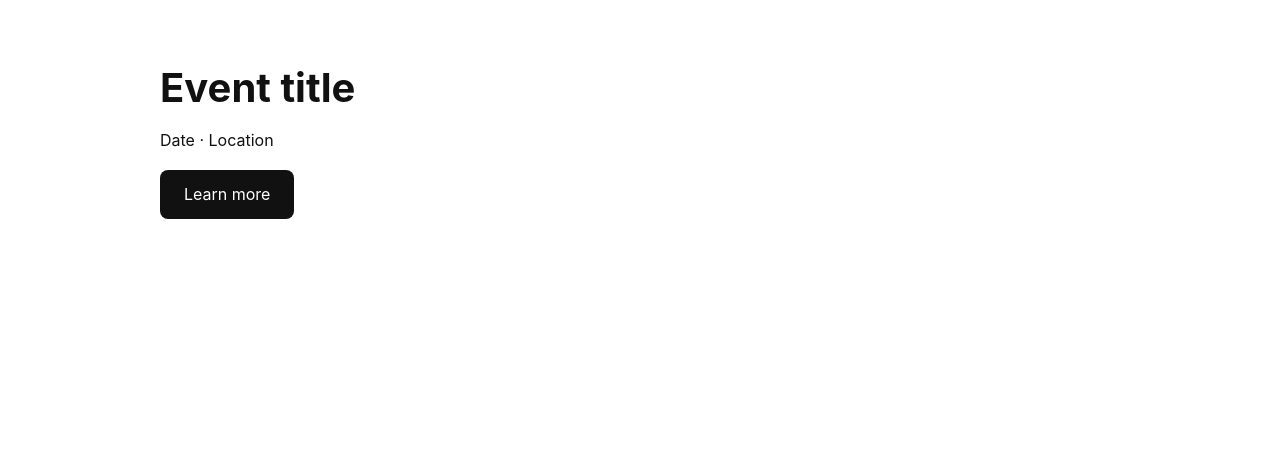
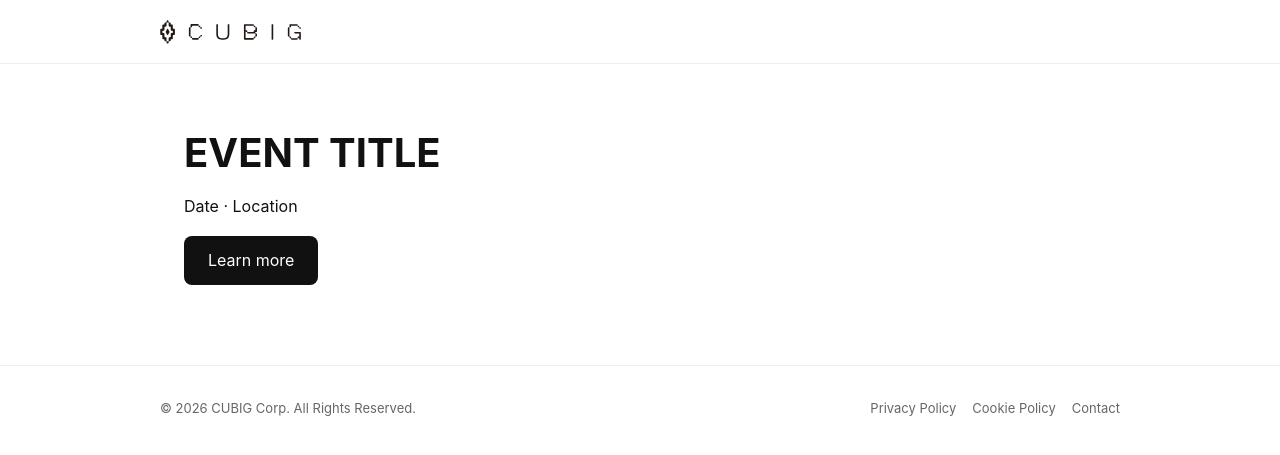
Before and after one commit to cubigcorp/events-pages, a plain HTML site: page _template/index.html in a window 1280 px wide. Drawn offline with Linux system fonts and the light colour scheme.

Commit message:
Template: checklist, sharing meta, favicon; shared header/footer

```diff
--- a/_template/index.html
+++ b/_template/index.html
@@ -1,39 +1,60 @@
 <!doctype html>
+<!--
+  새 페이지 시작 체크리스트
+  1. 이 파일을 '폴더이름/index.html' 로 복사 (폴더이름 = 영어 소문자·숫자·하이픈만, 곧 주소)
+  2. 아래에서 대문자로 된 자리표시를 모두 바꾸기: FOLDER-NAME, EVENT TITLE, ONE OR TWO SENTENCES
+  3. 한국어 페이지면 바로 아래 lang="en" 을 lang="ko" 로
+  4. 공유 미리보기 이미지(1200×630, og.png)를 같은 폴더에 올리기
+  5. 검색 노출·추적 코드는 마케팅팀이 처리 (①·⑤ 줄은 그대로 두기)
+-->
 <html lang="en">
 <head>
 <meta charset="utf-8">
 <meta name="viewport" content="width=device-width,initial-scale=1">
 
-<!-- ① 검색 노출: 기본은 검색 제외. 노출하려면 PR에 요청(마케팅 검토 후 이 줄 삭제) -->
+<!-- ① 검색 노출: 기본은 검색 제외. 노출하려면 PR에 요청(마케팅 검토 후 이 줄 삭제 + 아래 canonical 주석 해제) -->
 <meta name="robots" content="noindex">
+<!-- <link rel="canonical" href="https://events.cubig.ai/FOLDER-NAME/"> -->
 
 <!-- ② 브라우저 탭·검색 결과 제목 (60자 이내) -->
-<title>Event title | CUBIG</title>
+<title>EVENT TITLE | CUBIG</title>
 
 <!-- ③ 검색 결과·공유 미리보기 설명 (160자 이내) -->
-<meta name="description" content="One or two sentences about this event.">
+<meta name="description" content="ONE OR TWO SENTENCES about this event.">
 
-<!-- ④ 공유 미리보기(링크드인·슬랙 등). 폴더이름·이미지 파일명을 바꿔 주세요 -->
-<meta property="og:title" content="Event title | CUBIG">
-<meta property="og:description" content="One or two sentences about this event.">
-<meta property="og:image" content="https://events.cubig.ai/folder-name/og.png">
-<meta property="og:url" content="https://events.cubig.ai/folder-name/">
-<link rel="canonical" href="https://events.cubig.ai/folder-name/">
+<!-- ④ 공유 미리보기(링크드인·슬랙·X). 이미지 주소는 https:// 로 시작하는 전체 주소여야 합니다 -->
+<meta property="og:type" content="website">
+<meta property="og:site_name" content="CUBIG">
+<meta property="og:title" content="EVENT TITLE | CUBIG">
+<meta property="og:description" content="ONE OR TWO SENTENCES about this event.">
+<meta property="og:url" content="https://events.cubig.ai/FOLDER-NAME/">
+<meta property="og:image" content="https://events.cubig.ai/FOLDER-NAME/og.png">
+<meta name="twitter:card" content="summary_large_image">
+
+<!-- 브라우저 탭 아이콘 (CUBIG 공홈과 같은 것, 수정 불필요) -->
+<link rel="icon" href="https://cubig.ai/wp-content/themes/cubig/assets/images/logo/favicon.png" media="(prefers-color-scheme: light)">
+<link rel="icon" href="https://cubig.ai/wp-content/themes/cubig/assets/images/logo/favicon-dark.png" media="(prefers-color-scheme: dark)">
 
 <!-- ⑤ 추적 코드 자리: 마케팅팀이 넣습니다. 직접 추가·삭제하지 마세요 -->
 
+<!-- 공통 머리글(CUBIG 로고)·바닥글(정책 링크). 행사 디자인상 빼야 하면 이 줄만 지우세요 -->
+<script src="/assets/site-chrome.js" defer></script>
+
 <style>
-  body{margin:0;font-family:-apple-system,BlinkMacSystemFont,"Segoe UI",Helvetica,Arial,sans-serif;color:#111;background:#fff;line-height:1.6}
+  *{box-sizing:border-box}
+  body{margin:0;font-family:-apple-system,BlinkMacSystemFont,"Segoe UI","Apple SD Gothic Neo","Noto Sans KR",Helvetica,Arial,sans-serif;color:#111;background:#fff;line-height:1.6;word-break:keep-all}
   main{max-width:960px;margin:0 auto;padding:64px 24px}
-  h1{font-size:40px;line-height:1.2;margin:0 0 16px}
-  a.button{display:inline-block;padding:12px 24px;border-radius:8px;background:#111;color:#fff;text-decoration:none}
+  h1{font-size:clamp(28px,5vw,40px);line-height:1.25;margin:0 0 16px}
+  img{max-width:100%;height:auto}
+  a.button{display:inline-block;min-height:44px;padding:12px 24px;border-radius:8px;background:#111;color:#fff;text-decoration:none}
 </style>
 </head>
 <body>
 <main>
-  <!-- ⑥ 본문: 여기부터 자유롭게 -->
-  <h1>Event title</h1>
+  <!-- ⑥ 본문: 여기부터 자유롭게. 이미지는 같은 폴더에 두고 파일 이름만 쓰면 됩니다. alt(이미지 설명)는 꼭 채워 주세요 -->
+  <h1>EVENT TITLE</h1>
   <p>Date · Location</p>
+  <!-- <img src="hero.webp" alt="이미지 설명"> -->
   <p><a class="button" href="https://cubig.ai">Learn more</a></p>
 </main>
 </body>
--- /dev/null
+++ b/assets/site-chrome.js
@@ -0,0 +1,49 @@
+/*
+  CUBIG 공통 머리글·바닥글 (events.cubig.ai)
+  - 페이지 <head> 에 <script src="/assets/site-chrome.js" defer></script> 한 줄이면 위아래에 자동으로 붙습니다.
+  - 빼고 싶은 페이지는 그 줄만 지우면 됩니다.
+  - 이 파일을 고치면 모든 페이지에 반영됩니다. 수정은 마케팅팀 검토 후에만.
+*/
+(function () {
+  var css = [
+    '.cubig-hd{height:64px;padding:0 24px;border-bottom:1px solid #eee;background:#fff}',
+    '.cubig-hd-in{max-width:960px;height:100%;margin:0 auto;display:flex;align-items:center}',
+    '.cubig-hd a{display:inline-flex;align-items:center}',
+    '.cubig-hd img{height:24px;width:auto;display:block}',
+    '.cubig-ft{padding:32px 24px;border-top:1px solid #eee;background:#fff;color:#666;font-size:13px;line-height:1.6}',
+    '.cubig-ft-in{max-width:960px;margin:0 auto;display:flex;flex-wrap:wrap;gap:8px 24px;justify-content:space-between;align-items:center}',
+    '.cubig-ft nav{display:flex;flex-wrap:wrap;gap:8px 16px}',
+    '.cubig-ft a{color:#666;text-decoration:none}',
+    '.cubig-ft a:hover{text-decoration:underline}'
+  ].join('');
+
+  function mount() {
+    if (document.querySelector('.cubig-hd')) return;
+    var style = document.createElement('style');
+    style.textContent = css;
+    document.head.appendChild(style);
+
+    var hd = document.createElement('header');
+    hd.className = 'cubig-hd';
+    hd.innerHTML = '<div class="cubig-hd-in"><a href="https://cubig.ai/" aria-label="CUBIG home">' +
+      '<img src="/assets/cubig-logo.svg" alt="CUBIG" width="141" height="24"></a></div>';
+    document.body.insertBefore(hd, document.body.firstChild);
+
+    var ft = document.createElement('footer');
+    ft.className = 'cubig-ft';
+    ft.innerHTML = '<div class="cubig-ft-in">' +
+      '<span>&copy; ' + new Date().getFullYear() + ' CUBIG Corp. All Rights Reserved.</span>' +
+      '<nav aria-label="Legal">' +
+      '<a href="https://cubig.ai/privacy-policy/">Privacy Policy</a>' +
+      '<a href="https://cubig.ai/cookie-policy/">Cookie Policy</a>' +
+      '<a href="https://cubig.ai/contact/">Contact</a>' +
+      '</nav></div>';
+    document.body.appendChild(ft);
+  }
+
+  if (document.readyState === 'loading') {
+    document.addEventListener('DOMContentLoaded', mount);
+  } else {
+    mount();
+  }
+})();
```
Also changed, not shown: assets/cubig-logo.svg (added), 1 other file.
